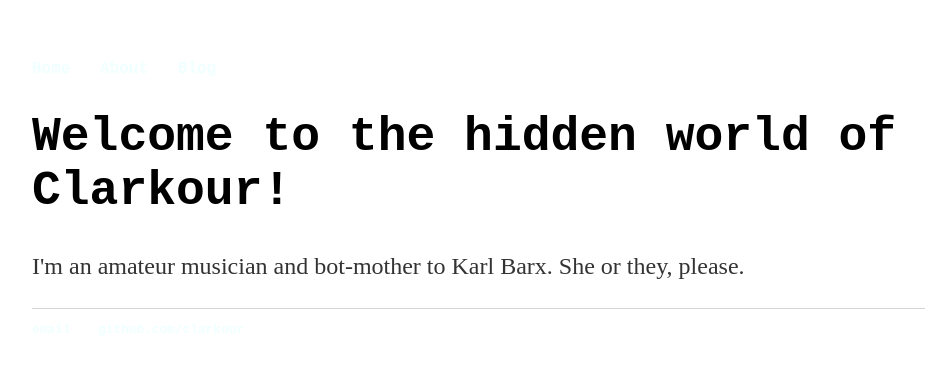
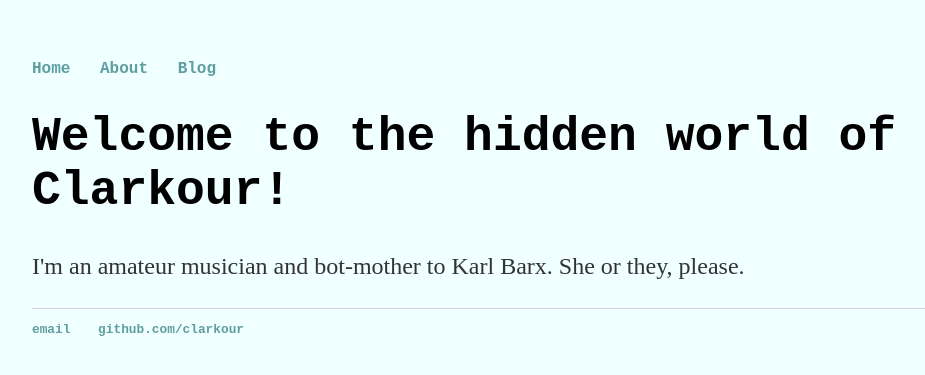
Before and after one commit to clarkour/clarkour.github.io, a Jekyll site: the page built from index.html, in a window 1280 px wide. Shown: the top 375 px of the page, without its empty margins (160-1085 px from the left). Built offline with Jekyll 4.4.1, drawn with Linux system fonts in a browser that asks for light colours.

Commit message:
Update main.css

```diff
--- a/css/main.css
+++ b/css/main.css
@@ -1,6 +1,7 @@
 body {
     margin: 60px auto;
     width: 70%;
+    background-color: #F0FFFF;
 }
 nav ul, footer ul {
     font-family:'Courier New', 'Courier', 'Monospace';
@@ -14,7 +15,7 @@ nav ul li, footer ul li {
 }
 a {
     text-decoration: none;
-    color: #F0FFFF;
+    color: #5F9EA0;
 }
 a:hover {
     text-decoration: underline;
```
